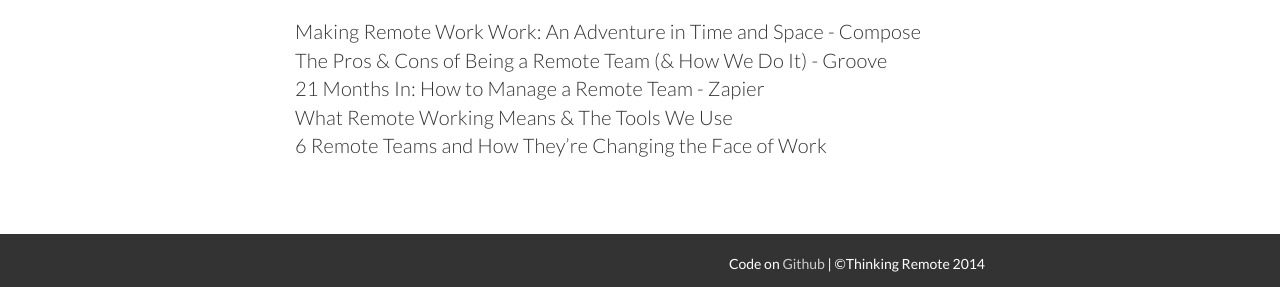
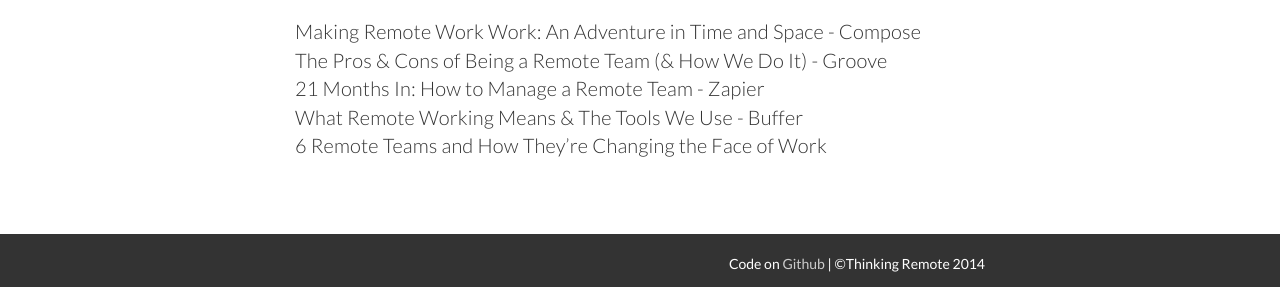
Before and after one commit to thinkingremote/thinkingremote.com, a Jekyll site: the page built from index.html, in a window 1280 px wide. Shown: the part 1017-1304 px from the top of the page. Built offline with Jekyll 4.4.1, drawn with Linux system fonts in a browser that asks for light colours; nearby versions of some CDN libraries; comment, search, counter and statistics services are not loaded.

Commit message:
fixed post title

```diff
--- a/index.html
+++ b/index.html
@@ -36,7 +36,7 @@
           <li><a href="https://www.groovehq.com/blog/being-a-remote-team">The Pros & Cons of Being a
 Remote Team (& How We Do It) - Groove</a></li>
           <li><a href="https://zapier.com/blog/how-manage-remote-team/" target="_blank">21 Months In: How to Manage a Remote Team - Zapier</a></li>
-          <li><a href="https://open.bufferapp.com/remote-working-means-tools-use/" target="_blank">What Remote Working Means &amp; The Tools We Use</a></li>
+          <li><a href="https://open.bufferapp.com/remote-working-means-tools-use/" target="_blank">What Remote Working Means &amp; The Tools We Use - Buffer</a></li>
           <li><a href="http://blog.sqwiggle.com/6-remote-teams-and-how-theyre-changing-the-face-of/" target="_blank">6 Remote Teams and How They’re Changing the Face of Work</a></li>
         </ul>
       </div>
```
